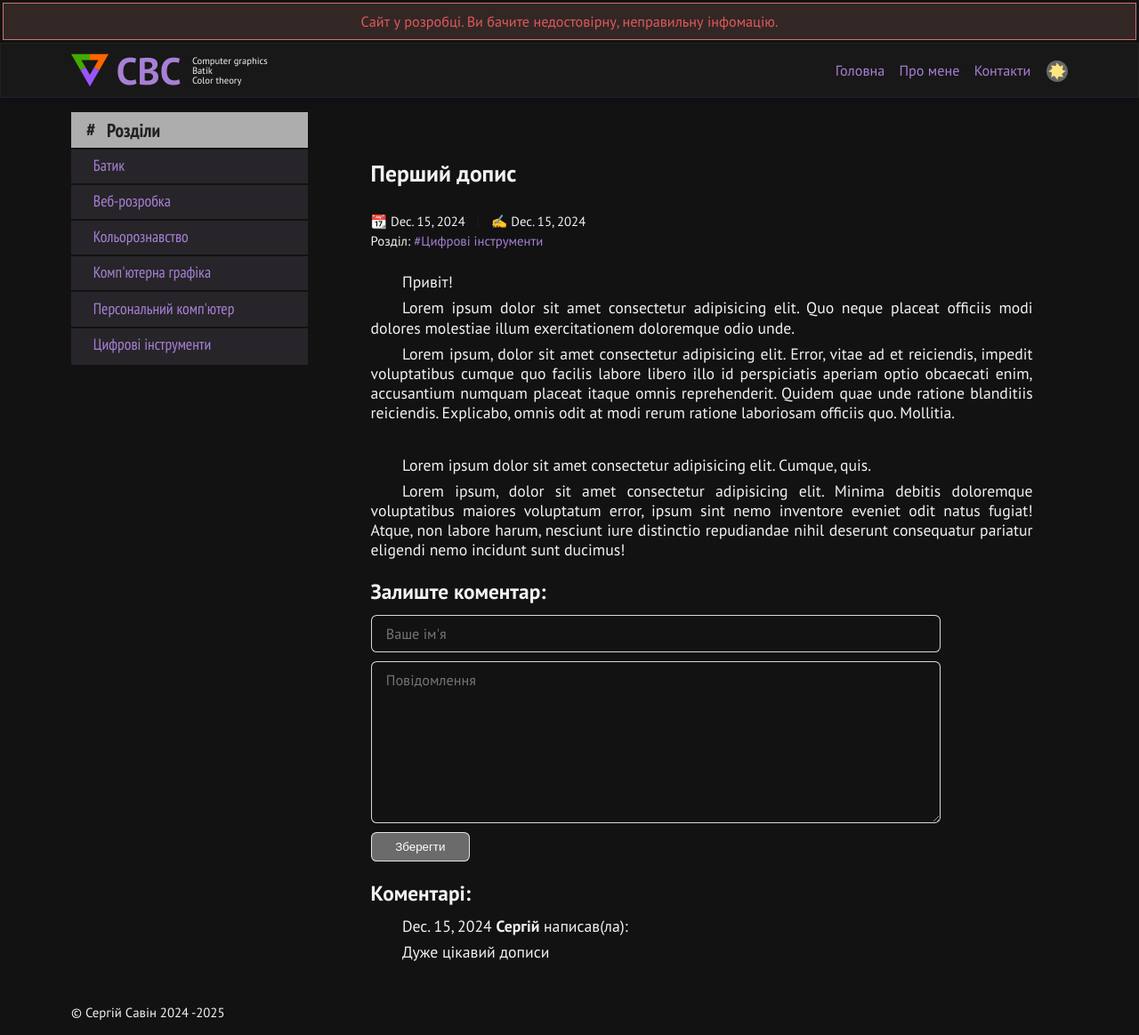
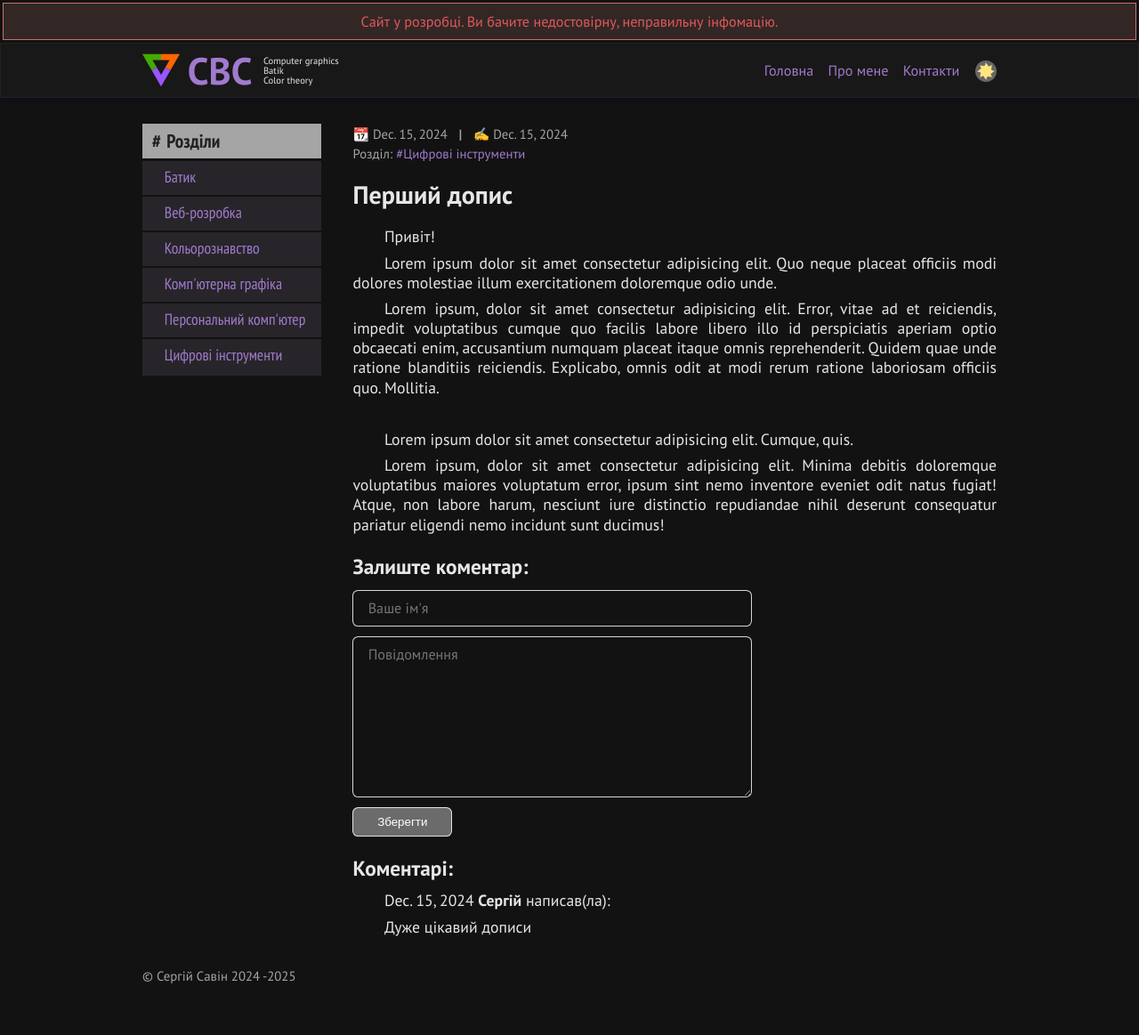
Before and after one commit to Syprox/personal_blog, a Django app: page /post/first-post/ in a window 1280 px wide. Shown: the whole page at 89% size. After the commit the page ends 1105 px from the top, so only its background shows below. Run offline with Django 5.2, Linux system fonts and the light colour scheme; data comes from the database, SQL or seed files in the repository; parts of the project's set-up code (start-up, migrations or seed data) failed here and were passed over; some libraries are stand-ins or nearby versions; some web fonts are replaced.

Commit message:
little style updates

```diff
--- a/blog/models.py
+++ b/blog/models.py
@@ -44,9 +44,9 @@ class Post(models.Model):
         return self.title
 
     def save(self, *args, **kwargs):
-        if not re.search(r'[a-zA-Z0-9_-]-\d{2}-\d{4}$', self.slug):
+        if not re.search(r'[a-zA-Z0-9_-][-_]\d{2}-\d{4}$', self.slug):
             suffix = self.created_on.strftime('%m') + '-' + self.created_on.strftime('%Y')
-            self.slug = slugify(self.slug) + "-" + suffix
+            self.slug = slugify(self.slug) + "_" + suffix
         super(Post, self).save(*args, **kwargs)
 
 
--- a/blog/templates/blog/comments.html
+++ b/blog/templates/blog/comments.html
@@ -8,13 +8,17 @@
       <button type="submit" class="btn">Зберегти</button>
     </form>
     {% if comments %}
+      <div class="comment_messages">
         <h3>Коментарі:</h3>
         {% for comment in comments %}
+          <div class="comment">
             <p>
               {{ comment.created_on.date }} <b>{{ comment.author }}</b> написав(ла):
             </p>
             <p>{{ comment.message|safe }}</p>
+          </div>
         {% endfor %}
+      </div>
     {% endif %}
   </div>
 {% endblock %}
--- a/blog/templates/blog/detail.html
+++ b/blog/templates/blog/detail.html
@@ -3,10 +3,9 @@
 {% block page_content %}
   {% include 'blog/categories_list.html' %}
   <section>
+    {% include 'blog/post_info.html' %}
     <article>
-      <h2>{{ post.title }}</h2>
-
-      {% include 'blog/post_info.html' %}
+      <h1>{{ post.title }}</h1>
 
       {{ post.content|safe }}
     </article>
--- a/blog/templates/blog/page.html
+++ b/blog/templates/blog/page.html
@@ -2,7 +2,7 @@
 {% block page_content %}
   {% include 'blog/categories_list.html' %}
   <section>
-    <h2>{{ page.title }}</h2>
+    <h1>{{ page.title }}</h1>
 
     <div>
       <small>{{ page.created_on.date }}</small>
--- a/blog/templates/blog/pagination.html
+++ b/blog/templates/blog/pagination.html
@@ -1,6 +1,5 @@
-<div class="pagination">
 {% if posts.has_other_pages %}
-    <nav aria-label="Page navigation conatiner">
+  <nav aria-label="Page navigation container" class="pagination">
     <ul>
       {% if posts.has_previous %}
         <li>
@@ -15,4 +14,3 @@
     </ul>
   </nav>
 {% endif %}
-</div>
--- a/static/css/cs_dark.css
+++ b/static/css/cs_dark.css
@@ -5,7 +5,7 @@
   --clr-header-bg: hsl(0, 0%, 10%);
   --clr-bg-opc: hsla(0, 0%, 13%, var(--opc-lvl));
   --clr-header-bg-opc: hsla(0, 0%, 10%, var(--opc-lvl));
-  --clr-text: hsl(0, 0%, 95%);
+  --clr-text: hsl(0, 0%, 90%);
   --clr-header-text: hsl(0, 0%, 100%);
   --contrast: color-mix(in lab, currentcolor 10%, var(--clr-bg) 90%);
   --clr-border: color-mix(in lab, currentcolor 65%, var(--clr-text) 20%);
@@ -13,6 +13,11 @@
     in lab,
     var(--clr-link-base) 10%,
     var(--clr-black-opc) 90%
+  );
+  --clr-secondary-text: color-mix(
+    in lab,
+    var(--clr-text) 70%,
+    var(--clr-bg) 30%
   );
   --clr-link-base: hsl(265, 100%, 35%);
   --clr-link: color-mix(in lab, var(--clr-link-base) 50%, var(--clr-text) 50%);
--- a/static/css/main.css
+++ b/static/css/main.css
@@ -12,9 +12,9 @@
   --grid-column-gap: 1rem;
   --br: 0.4rem;
   --padding-inline: 1rem;
-  --content-max-width: 70rem;
+  --content-max-width: 60rem;
   --content-min-width: 40rem;
-  --wider-block-max-width: 90rem;
+  --wider-block-max-width: 80rem;
   --wider-block-size: calc(
     (var(--wider-block-max-width) - var(--content-max-width)) / 2
   );
@@ -136,8 +136,8 @@ header {
   padding: 0.2em 0;
   box-shadow: 0px 3px 6px var(--clr-shadow);
   border: 1px solid var(--clr-bg);
-  -webkit-backdrop-filter: blur(10px);
-          backdrop-filter: blur(10px);
+  -webkit-backdrop-filter: blur(7px);
+          backdrop-filter: blur(7px);
   background-blend-mode: multiply;
 }
 header .wrapper {
@@ -202,14 +202,15 @@ header #theme-toggle {
 main {
   display: flex;
   gap: 2em;
-  margin: 1rem 0;
+  margin: 1.6em 0;
 }
 main aside,
 main section {
   padding: 0;
 }
 main aside {
-  width: clamp(10em, 25%, 15em);
+  min-width: -moz-fit-content;
+  min-width: fit-content;
   display: flex;
   flex-direction: column;
   align-items: stretch;
@@ -222,17 +223,17 @@ main aside {
 main aside h2 {
   margin: 0;
   color: var(--clr-bg);
-  background-color: color-mix(in lab, currentcolor 30%, var(--clr-text) 70%);
+  background-color: var(--clr-secondary-text);
   padding: 0.3em 0.2em;
   margin-bottom: 0.1rem;
   font-size: var(--fs-2);
 }
 main aside h2::before {
   content: "#";
-  padding: 0.3em 0.6em;
+  padding: 0.3em;
 }
 main aside a {
-  padding: 0.4em 0.5em 0.5em 1.4em;
+  padding: 0.4em 1em 0.5em 1.4em;
   margin: 1px 0;
 }
 main aside a:last-child {
@@ -241,10 +242,6 @@ main aside a:last-child {
 }
 main .categories_list ul {
   list-style: none;
-}
-main section {
-  padding: 1.4em 2em;
-  width: clamp(20em, 98%, 46em);
 }
 main section h1:nth-child(1),
 main aside h2:nth-child(1) {
@@ -291,7 +288,8 @@ main p {
   line-height: 1.25;
 }
 main .post_info {
-  padding: 0.6em 0 1em;
+  color: var(--clr-secondary-text);
+  padding: 0em 0 1em;
 }
 main .post_info .created::before {
   content: "📆";
@@ -303,7 +301,7 @@ main .post_info .updated::before {
 }
 main .post_info .splitter {
   margin: 0 0.6em;
-  color: var(--clr-header-bg);
+  color: var(--clr-secondary-text);
   font-weight: 700;
 }
 main .post_info .tag {
@@ -329,7 +327,7 @@ main .comment_form .comment_message {
   border-radius: var(--br);
   outline: 0;
   padding: 0.6em 1em;
-  max-width: var(--content-min-width);
+  width: clamp(320px, var(--content-min-width), 62%);
 }
 main .comment_form .comment_message {
   border-bottom-right-radius: 0.4em;
@@ -345,7 +343,7 @@ main .btn {
 }
 
 .pagination {
-  margin-top: 1.4em;
+  margin-top: 2em;
 }
 .pagination ul {
   list-style: none;
@@ -357,5 +355,6 @@ main .btn {
 
 footer {
   font-size: var(--fs--2);
+  color: var(--clr-secondary-text);
   padding-bottom: 1em;
 }/*# sourceMappingURL=main.css.map */
```
Also changed, not shown: static/css/cs_light.css (+8 -3 lines). Lines whose indentation alone changed are shown as unchanged.
